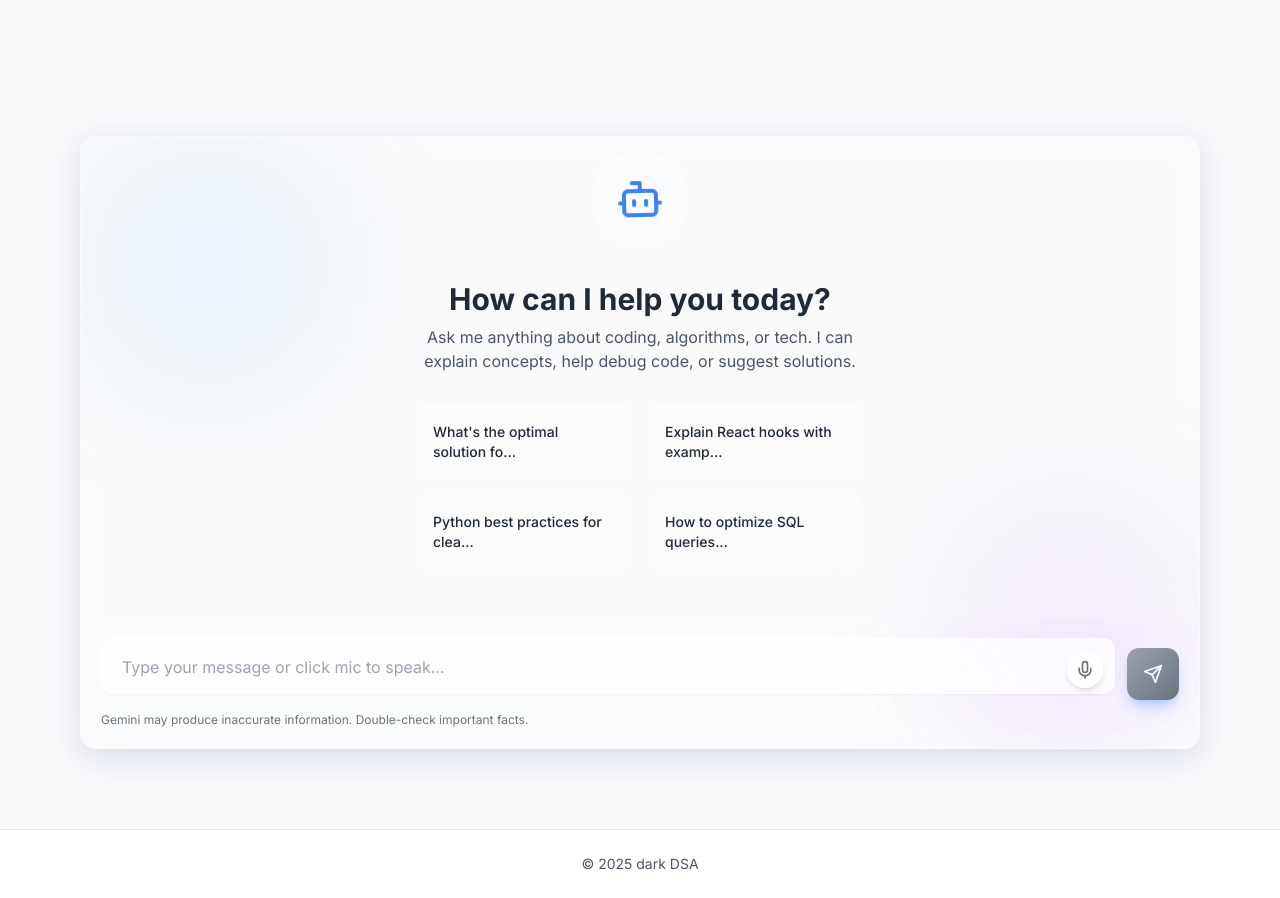
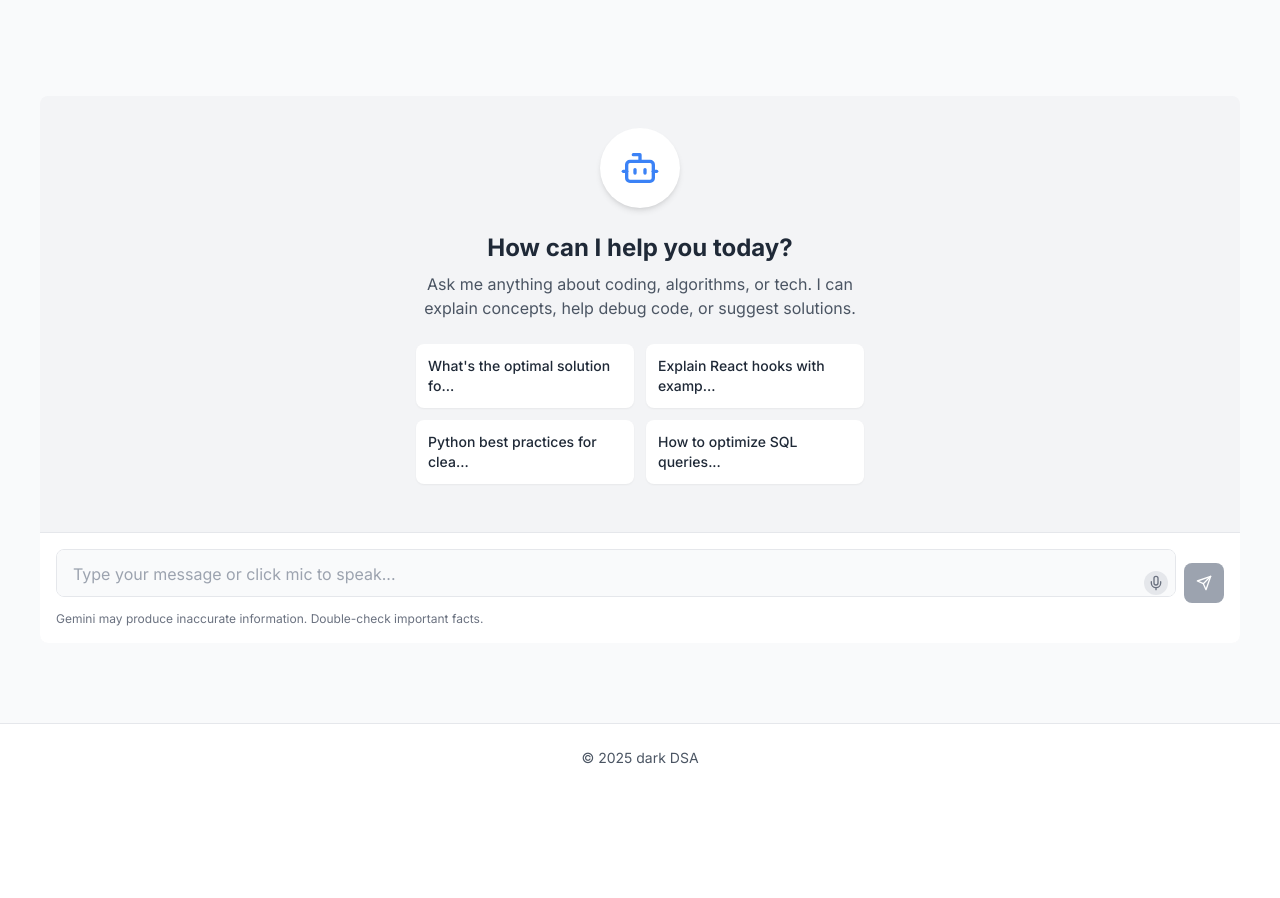
Before and after one commit to Hemanth-4301/darkDSA, a React (Vite) app: page / in a window 1280 px wide. Shown: the part 2317-3215 px from the top of the page. After the commit the page ends 3109 px from the top, so only its background shows below. Built offline with nearby package versions, Linux system fonts and the light colour scheme.

Commit message:
added achatbot

```diff
--- a/src/components/layout/Chatbot.tsx
+++ b/src/components/layout/Chatbot.tsx
@@ -1,7 +1,7 @@
 import React, { useState, useRef, useEffect } from "react";
 import { marked } from "marked";
 import hljs from "highlight.js";
-import "highlight.js/styles/github-dark.css"; // Or choose a light theme
+import "highlight.js/styles/github.css";
 import {
   Copy,
   Send,
@@ -12,7 +12,6 @@ import {
   VolumeX,
   Mic,
 } from "lucide-react";
-import { motion, AnimatePresence } from "framer-motion";
 
 // Configure marked to use highlight.js for code blocks
 marked.setOptions({
@@ -43,21 +42,6 @@ const Chatbot: React.FC = () => {
   const speechSynthesis = window.speechSynthesis;
   const utteranceRef = useRef<SpeechSynthesisUtterance | null>(null);
   const recognitionRef = useRef<any>(null);
-
-  // Glass morphism styles
-  const glassStyle = {
-    background: "rgba(255, 255, 255, 0.15)",
-    backdropFilter: "blur(12px)",
-    border: "1px solid rgba(255, 255, 255, 0.18)",
-    boxShadow: "0 8px 32px 0 rgba(31, 38, 135, 0.15)",
-  };
-
-  const darkGlassStyle = {
-    background: "rgba(15, 15, 25, 0.7)",
-    backdropFilter: "blur(12px)",
-    border: "1px solid rgba(255, 255, 255, 0.08)",
-    boxShadow: "0 8px 32px 0 rgba(0, 0, 0, 0.3)",
-  };
 
   // Initialize speech recognition
   useEffect(() => {
@@ -210,11 +194,10 @@ const Chatbot: React.FC = () => {
 
   const copyToClipboard = (text: string) => {
     navigator.clipboard.writeText(text);
-    // Toast notification would be better here
     const toast = document.createElement("div");
     toast.textContent = "Copied to clipboard!";
     toast.className =
-      "fixed bottom-4 right-4 bg-green-500 text-white px-4 py-2 rounded-lg shadow-lg z-50 animate-fade-in-out";
+      "fixed bottom-4 right-4 bg-green-500 text-white px-4 py-2 rounded-lg shadow-lg z-50";
     document.body.appendChild(toast);
     setTimeout(() => toast.remove(), 2000);
   };
@@ -319,7 +302,7 @@ const Chatbot: React.FC = () => {
 
             return (
               <div key={index} className="relative my-2">
-                <div className="flex justify-between items-center bg-gray-800/90 text-gray-300 px-3 py-1 text-xs rounded-t-lg">
+                <div className="flex justify-between items-center bg-gray-800 text-gray-300 px-3 py-1 text-xs rounded-t-lg">
                   <span>{block.language || "code"}</span>
                   <button
                     onClick={() => copyToClipboard(block.content)}
@@ -329,7 +312,7 @@ const Chatbot: React.FC = () => {
                     Copy
                   </button>
                 </div>
-                <pre className="m-0 rounded-b-lg rounded-t-none">
+                <pre className="m-0 p-2 bg-gray-900 rounded-b-lg overflow-x-auto">
                   <code
                     className={`hljs language-${block.language}`}
                     dangerouslySetInnerHTML={{ __html: highlightedCode }}
@@ -344,7 +327,7 @@ const Chatbot: React.FC = () => {
             <div
               key={index}
               dangerouslySetInnerHTML={{ __html: html }}
-              className="my-1"
+              className="my-1 break-words"
             />
           );
         })}
@@ -357,125 +340,69 @@ const Chatbot: React.FC = () => {
   };
 
   return (
-    <div
-      className="flex flex-col h-full rounded-2xl overflow-hidden relative"
-      style={{
-        background:
-          "linear-gradient(135deg, rgba(200,210,255,0.2) 0%, rgba(220,230,255,0.1) 100%)",
-        ...glassStyle,
-      }}
-    >
-      {/* Background decorative elements */}
-      <div className="absolute inset-0 overflow-hidden pointer-events-none">
-        <div className="absolute top-0 left-0 w-64 h-64 bg-blue-400/10 rounded-full filter blur-3xl"></div>
-        <div className="absolute bottom-0 right-0 w-64 h-64 bg-purple-400/10 rounded-full filter blur-3xl"></div>
-      </div>
-
+    <div className="flex flex-col h-full bg-gray-100 dark:bg-gray-900 rounded-lg overflow-hidden">
       {/* Chat area */}
-      <div className="flex-1 overflow-y-auto p-6 space-y-6 relative z-10">
+      <div className="flex-1 overflow-y-auto p-4 space-y-4">
         {messages.length === 0 ? (
-          <motion.div
-            initial={{ opacity: 0, y: 20 }}
-            animate={{ opacity: 1, y: 0 }}
-            transition={{ duration: 0.5 }}
-            className="flex flex-col items-center justify-center h-full text-gray-600 dark:text-gray-300"
-          >
-            <motion.div
-              animate={{
-                y: [0, -10, 0],
-                rotate: [0, 5, -5, 0],
-              }}
-              transition={{
-                duration: 4,
-                repeat: Infinity,
-                repeatType: "reverse",
-              }}
-              className="w-24 h-24 mb-6 flex items-center justify-center"
-              style={{
-                background: "rgba(255,255,255,0.2)",
-                backdropFilter: "blur(10px)",
-                border: "1px solid rgba(255,255,255,0.3)",
-                borderRadius: "50%",
-              }}
-            >
-              <Bot className="w-12 h-12 text-blue-500" />
-            </motion.div>
-            <h3 className="text-3xl font-bold text-gray-800 dark:text-white mb-2">
+          <div className="flex flex-col items-center justify-center h-full text-gray-600 dark:text-gray-300 p-4">
+            <div className="w-20 h-20 mb-6 flex items-center justify-center bg-white dark:bg-gray-800 rounded-full shadow-md">
+              <Bot className="w-10 h-10 text-blue-500" />
+            </div>
+            <h3 className="text-2xl font-bold text-gray-800 dark:text-white mb-2 text-center">
               How can I help you today?
             </h3>
-            <p className="text-center max-w-md text-gray-600 dark:text-gray-300 mb-8">
+            <p className="text-center max-w-md text-gray-600 dark:text-gray-300 mb-6">
               Ask me anything about coding, algorithms, or tech. I can explain
               concepts, help debug code, or suggest solutions.
             </p>
-            <div className="grid grid-cols-2 gap-4 w-full max-w-md">
+            <div className="grid grid-cols-1 sm:grid-cols-2 gap-3 w-full max-w-md">
               {[
                 "What's the optimal solution for the 3Sum problem in Java?",
                 "Explain React hooks with examples",
                 "Python best practices for clean code",
                 "How to optimize SQL queries?",
               ].map((prompt, i) => (
-                <motion.div
+                <div
                   key={i}
-                  whileHover={{ y: -4, scale: 1.02 }}
-                  whileTap={{ scale: 0.98 }}
-                  className="p-4 rounded-xl cursor-pointer transition-all"
-                  style={{
-                    background: "rgba(255,255,255,0.25)",
-                    backdropFilter: "blur(8px)",
-                    border: "1px solid rgba(255,255,255,0.3)",
-                  }}
+                  className="p-3 rounded-lg cursor-pointer bg-white dark:bg-gray-800 shadow-sm hover:shadow-md transition-shadow"
                   onClick={() => setInput(prompt)}
                 >
                   <p className="text-sm font-medium text-gray-800 dark:text-gray-200">
                     {prompt.split("?")[0].substring(0, 30)}...
                   </p>
-                </motion.div>
+                </div>
               ))}
             </div>
-          </motion.div>
+          </div>
         ) : (
-          <AnimatePresence>
+          <>
             {messages.map((message) => (
-              <motion.div
+              <div
                 key={message.id}
-                initial={{ opacity: 0, y: 20 }}
-                animate={{ opacity: 1, y: 0 }}
-                transition={{ duration: 0.3, type: "spring", stiffness: 100 }}
                 className={`flex ${
                   message.role === "user" ? "justify-end" : "justify-start"
                 }`}
               >
-                {/* REMOVED HOVER EFFECT */}
                 <div
-                  className={`max-w-3xl rounded-2xl px-5 py-4 relative group ${
+                  className={`max-w-full md:max-w-3xl rounded-lg px-4 py-3 ${
                     message.role === "user"
-                      ? "bg-gradient-to-br from-blue-500 to-blue-600 text-white"
-                      : "text-gray-800 dark:text-gray-200"
-                  }`}
-                  style={
-                    message.role === "user"
-                      ? {
-                          boxShadow: "0 4px 20px rgba(59, 130, 246, 0.3)",
-                        }
-                      : {
-                          ...darkGlassStyle,
-                          boxShadow: "0 4px 20px rgba(0, 0, 0, 0.1)",
-                        }
-                  }
+                      ? "bg-blue-500 text-white"
+                      : "bg-white dark:bg-gray-800 text-gray-800 dark:text-gray-200"
+                  } shadow-sm`}
                 >
-                  <div className="flex items-center justify-between mb-2">
+                  <div className="flex items-center justify-between mb-1">
                     <div className="flex items-center gap-2">
                       {message.role === "user" ? (
-                        <User className="w-5 h-5" />
+                        <User className="w-4 h-4" />
                       ) : (
-                        <Bot className="w-5 h-5 text-blue-400" />
+                        <Bot className="w-4 h-4 text-blue-400" />
                       )}
                       <span className="text-sm font-medium">
                         {message.role === "user" ? "You" : "Gemini"}
                       </span>
                     </div>
-                    <div className="flex items-center gap-3 opacity-0 group-hover:opacity-100 transition-opacity">
-                      <span className="text-xs text-gray-300 dark:text-gray-400">
+                    <div className="flex items-center gap-2">
+                      <span className="text-xs opacity-70">
                         {formatTime(message.timestamp)}
                       </span>
                       {message.role === "assistant" && (
@@ -483,8 +410,8 @@ const Chatbot: React.FC = () => {
                           onClick={() => toggleSpeech(message)}
                           className={`p-1 rounded-full ${
                             isSpeaking && speechMessageId === message.id
-                              ? "bg-red-500/20 text-red-500"
-                              : "bg-gray-200/30 hover:bg-gray-200/50 text-gray-700 dark:text-gray-300"
+                              ? "text-red-500"
+                              : "text-gray-500 dark:text-gray-400 hover:text-blue-500"
                           }`}
                           title={
                             isSpeaking && speechMessageId === message.id
@@ -493,9 +420,9 @@ const Chatbot: React.FC = () => {
                           }
                         >
                           {isSpeaking && speechMessageId === message.id ? (
-                            <VolumeX className="w-4 h-4" />
+                            <VolumeX className="w-3 h-3" />
                           ) : (
-                            <Volume2 className="w-4 h-4" />
+                            <Volume2 className="w-3 h-3" />
                           )}
                         </button>
                       )}
@@ -503,23 +430,16 @@ const Chatbot: React.FC = () => {
                   </div>
                   {renderMessageContent(message.content)}
                 </div>
-              </motion.div>
+              </div>
             ))}
-          </AnimatePresence>
+          </>
         )}
         {isLoading && (
-          <motion.div
-            initial={{ opacity: 0 }}
-            animate={{ opacity: 1 }}
-            className="flex justify-start"
-          >
-            <div
-              className="max-w-3xl rounded-2xl px-5 py-4"
-              style={darkGlassStyle}
-            >
+          <div className="flex justify-start">
+            <div className="max-w-3xl rounded-lg px-4 py-3 bg-white dark:bg-gray-800 shadow-sm">
               <div className="flex items-center gap-3">
-                <div className="w-8 h-8 rounded-full flex items-center justify-center bg-blue-500/20">
-                  <Bot className="w-4 h-4 text-blue-400" />
+                <div className="w-6 h-6 rounded-full flex items-center justify-center bg-blue-500/20">
+                  <Bot className="w-3 h-3 text-blue-400" />
                 </div>
                 <div className="flex space-x-2">
                   <div className="w-2 h-2 bg-blue-400 rounded-full animate-bounce"></div>
@@ -534,20 +454,12 @@ const Chatbot: React.FC = () => {
                 </div>
               </div>
             </div>
-          </motion.div>
+          </div>
         )}
         {error && (
-          <motion.div
-            initial={{ opacity: 0, y: 10 }}
-            animate={{ opacity: 1, y: 0 }}
-            className="text-red-500 dark:text-red-400 text-sm p-3 px-4 text-center rounded-xl"
-            style={{
-              background: "rgba(239, 68, 68, 0.15)",
-              backdropFilter: "blur(8px)",
-            }}
-          >
+          <div className="text-red-500 dark:text-red-400 text-sm p-3 text-center rounded-lg bg-red-50 dark:bg-red-900/20">
             {error}
-          </motion.div>
+          </div>
         )}
         <div ref={messagesEndRef} />
       </div>
@@ -555,21 +467,16 @@ const Chatbot: React.FC = () => {
       {/* Input area */}
       <form
         onSubmit={handleSubmit}
-        className="p-5 relative z-10"
-        style={{
-          borderTop: "1px solid rgba(255, 255, 255, 0.1)",
-          background: "rgba(255, 255, 255, 0.1)",
-          backdropFilter: "blur(12px)",
-        }}
+        className="p-4 border-t border-gray-200 dark:border-gray-700 bg-white dark:bg-gray-800"
       >
-        <div className="flex items-end gap-3">
+        <div className="flex items-end gap-2">
           <div className="flex-1 relative">
             <textarea
               ref={textareaRef}
               value={input}
               onChange={(e) => setInput(e.target.value)}
               placeholder="Type your message or click mic to speak..."
-              className="w-full resize-none rounded-xl px-5 py-4 bg-white/70 dark:bg-gray-800/70 text-gray-900 dark:text-gray-100 focus:outline-none focus:ring-2 focus:ring-blue-500/30 focus:border-transparent transition-all duration-200 pr-12 border border-white/30 dark:border-gray-700/50 shadow-sm"
+              className="w-full resize-none rounded-lg px-4 py-3 bg-gray-50 dark:bg-gray-700 text-gray-900 dark:text-gray-100 focus:outline-none focus:ring-2 focus:ring-blue-500/30 border border-gray-200 dark:border-gray-600"
               rows={1}
               onKeyDown={(e) => {
                 if (e.key === "Enter" && !e.shiftKey) {
@@ -577,52 +484,45 @@ const Chatbot: React.FC = () => {
                   handleSubmit(e);
                 }
               }}
-              style={{
-                backdropFilter: "blur(8px)",
-              }}
             />
             <button
               type="button"
               onClick={toggleListening}
-              className={`absolute right-3 bottom-3 p-2 rounded-full transition-all ${
+              className={`absolute right-2 bottom-2 p-1 rounded-full ${
                 isListening
-                  ? "text-white bg-red-500 shadow-lg shadow-red-500/30"
-                  : "text-gray-500 hover:text-blue-500 bg-white/80 hover:bg-white shadow-md dark:bg-gray-700/80 dark:hover:bg-gray-700"
+                  ? "text-white bg-red-500"
+                  : "text-gray-500 hover:text-blue-500 bg-gray-200 dark:bg-gray-600"
               }`}
               title={isListening ? "Stop listening" : "Voice input"}
             >
-              <Mic className="w-5 h-5" />
+              <Mic className="w-4 h-4" />
             </button>
           </div>
-          <motion.button
+          <button
             type="submit"
             disabled={!input.trim() || isLoading}
-            className="p-4 rounded-xl bg-gradient-to-br from-blue-500 to-blue-600 text-white hover:from-blue-600 hover:to-blue-700 disabled:from-gray-400 disabled:to-gray-500 dark:disabled:from-gray-600 dark:disabled:to-gray-700 disabled:cursor-not-allowed transition-all shadow-lg shadow-blue-500/30 hover:shadow-blue-600/40"
-            whileTap={{ scale: 0.95 }}
-            whileHover={{ scale: !input.trim() || isLoading ? 1 : 1.05 }}
+            className="p-3 rounded-lg bg-blue-500 text-white hover:bg-blue-600 disabled:bg-gray-400 dark:disabled:bg-gray-600 disabled:cursor-not-allowed transition-colors"
           >
             {isLoading ? (
-              <Loader2 className="w-5 h-5 animate-spin" />
+              <Loader2 className="w-4 h-4 animate-spin" />
             ) : (
-              <Send className="w-5 h-5" />
+              <Send className="w-4 h-4" />
             )}
-          </motion.button>
+          </button>
         </div>
-        <div className="flex justify-between items-center mt-3">
-          <p className="text-xs text-gray-500 dark:text-gray-400">
+        <div className="flex justify-between items-center mt-2">
+          <p className="text-xs text-center text-gray-500 dark:text-gray-400">
             Gemini may produce inaccurate information. Double-check important
             facts.
           </p>
           {isSpeaking && (
-            <motion.button
+            <button
               onClick={stopAllSpeech}
-              className="text-xs flex items-center gap-1 text-red-500 hover:text-red-600 dark:text-red-400 dark:hover:text-red-300 px-3 py-1 rounded-full bg-red-500/10"
-              whileHover={{ scale: 1.05 }}
-              whileTap={{ scale: 0.95 }}
+              className="text-xs flex items-center gap-1 text-red-500 hover:text-red-600 dark:text-red-400 px-2 py-1 rounded-full"
             >
               <VolumeX className="w-3 h-3" />
               Stop reading
-            </motion.button>
+            </button>
           )}
         </div>
       </form>
--- a/src/components/layout/Layout.tsx
+++ b/src/components/layout/Layout.tsx
@@ -24,7 +24,7 @@ const Layout: React.FC<LayoutProps> = ({ children }) => {
             </main>
 
             {location.pathname != "/chatbot" && (
-              <div className="p-20">
+              <div className="p-2  md:p-10 md:pb-20 pb-20">
                 <Chatbot />
               </div>
             )}
```
